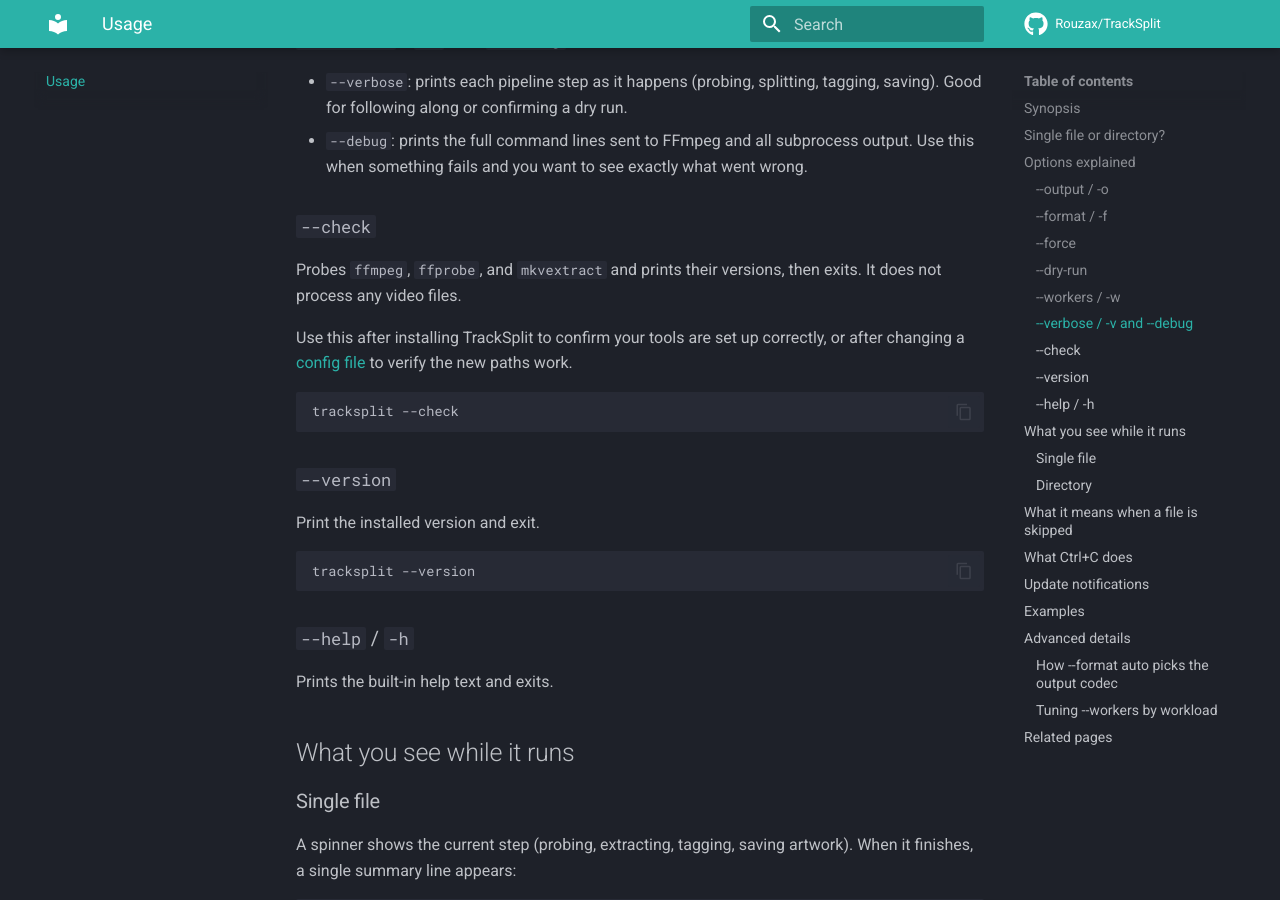
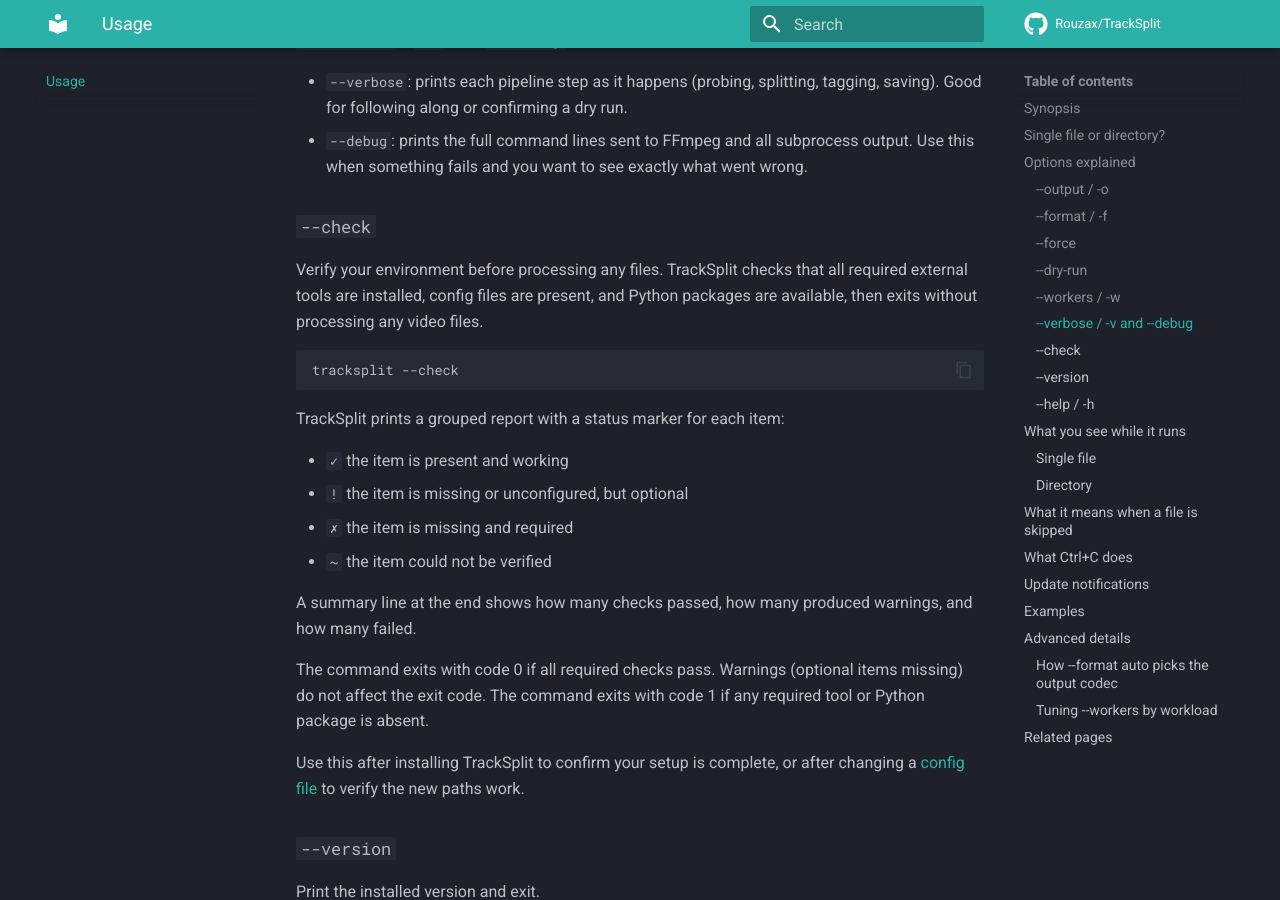
Before and after one commit to Rouzax/TrackSplit, an MkDocs documentation site: the page built from docs/usage.md, in a window 1280 px wide and 900 px high, scrolled down 2717 px. Built offline with MkDocs 1.6.1 and Material for MkDocs 9.7.7, drawn with Linux system fonts in a browser that asks for light colours; comment, search, counter and statistics services are not loaded.

Commit message:
docs: document --check flag; bump version to 0.6.9

````diff
--- a/docs/usage.md
+++ b/docs/usage.md
@@ -106,13 +106,24 @@
 
 ### `--check`
 
-Probes `ffmpeg`, `ffprobe`, and `mkvextract` and prints their versions, then exits. It does not process any video files.
-
-Use this after installing TrackSplit to confirm your tools are set up correctly, or after changing a [config file](configuration.md) to verify the new paths work.
+Verify your environment before processing any files. TrackSplit checks that all required external tools are installed, config files are present, and Python packages are available, then exits without processing any video files.
 
 ```bash
 tracksplit --check
 ```
+
+TrackSplit prints a grouped report with a status marker for each item:
+
+- `✓` the item is present and working
+- `!` the item is missing or unconfigured, but optional
+- `✗` the item is missing and required
+- `~` the item could not be verified
+
+A summary line at the end shows how many checks passed, how many produced warnings, and how many failed.
+
+The command exits with code 0 if all required checks pass. Warnings (optional items missing) do not affect the exit code. The command exits with code 1 if any required tool or Python package is absent.
+
+Use this after installing TrackSplit to confirm your setup is complete, or after changing a [config file](configuration.md) to verify the new paths work.
 
 ### `--version`
 
--- a/pyproject.toml
+++ b/pyproject.toml
@@ -1,6 +1,6 @@
 [project]
 name = "tracksplit"
-version = "0.6.8"
+version = "0.6.9"
 description = "Extract audio from video chapters into FLAC music albums"
 readme = "README.md"
 license = { text = "GPL-3.0-only" }
````
